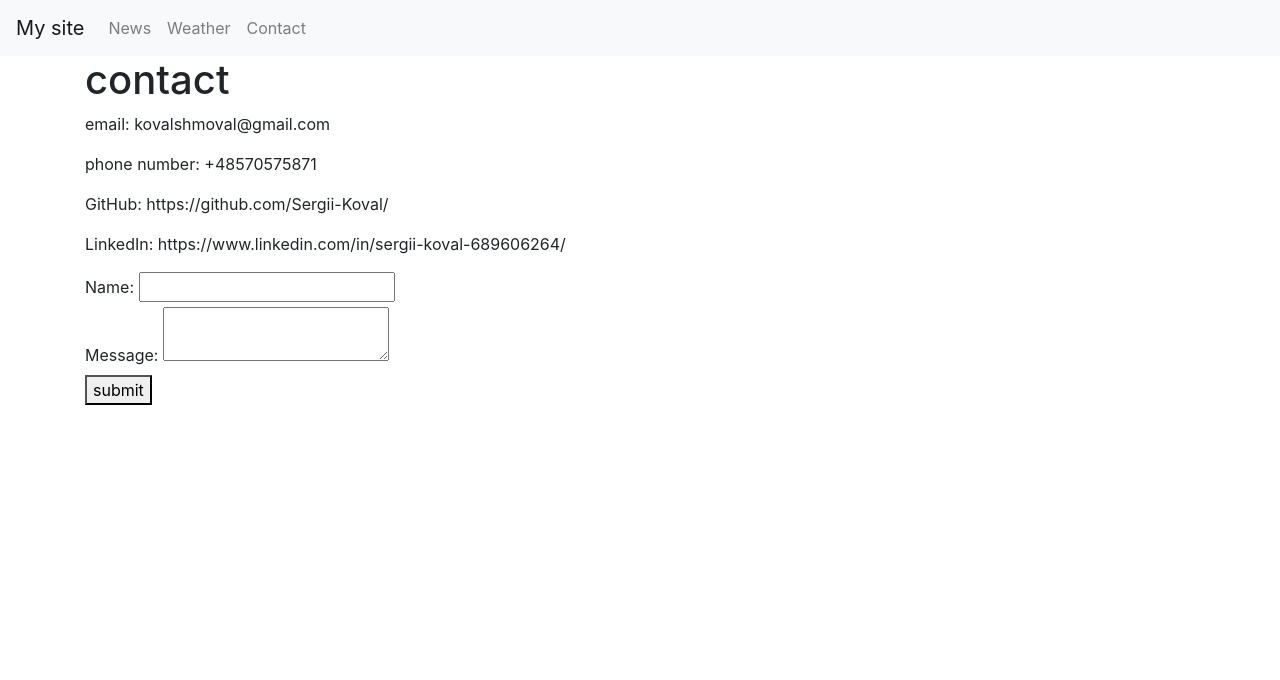
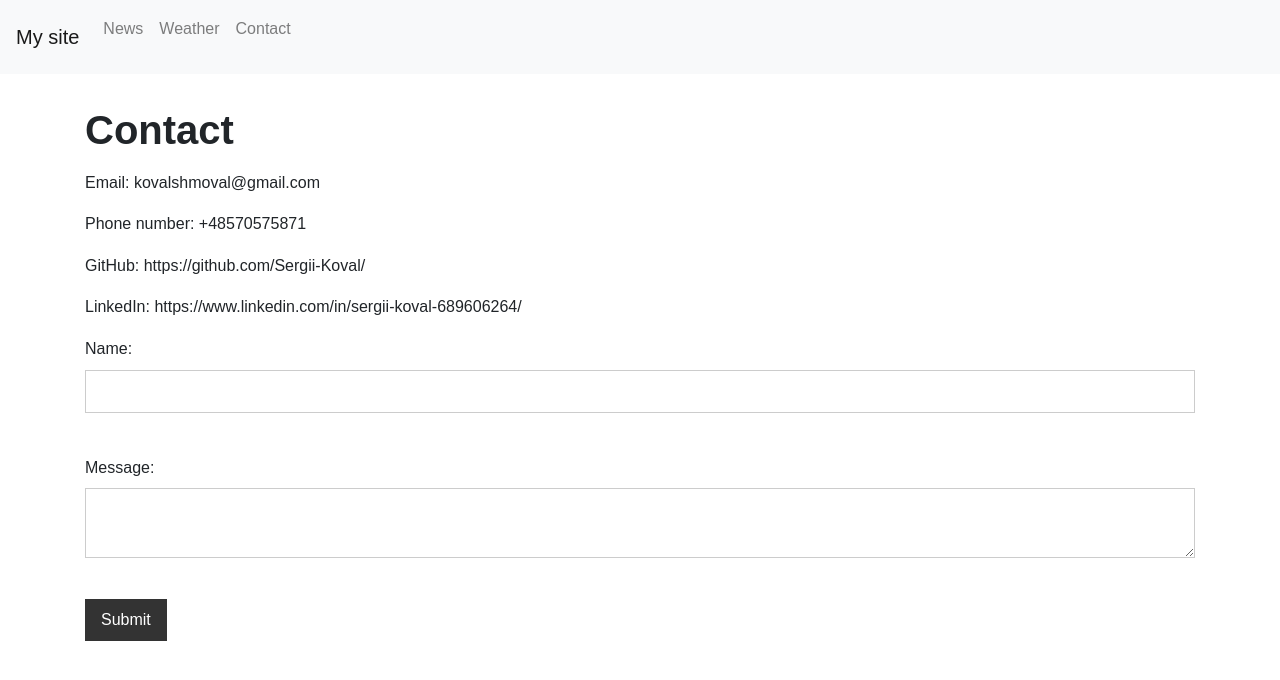
Before and after one commit to Sergii-Koval/GIt_test_folder, a Flask app: page /contact in a window 1280 px wide. Shown: the top 680 px of the page. Run offline with Flask 3, Linux system fonts and the light colour scheme; some libraries are stand-ins or nearby versions.

Commit message:
add css and optimize code

```diff
--- a/app.py
+++ b/app.py
@@ -2,6 +2,7 @@ from flask import Flask, render_template, request, redirect, url_for
 import json
 from utils import get_news, search_movie, get_weather_data
 from datetime import datetime
+from config import movie_api_key, news_api_key, weather_api_key
 
 app = Flask(__name__)
 
@@ -12,28 +13,24 @@ def home():
 
 @app.route('/search_movie', methods=['POST'])
 def search():
-    api_key = '71b74252366bfdee35930c6b3e0ada0b'
     movie_title = request.form['movie_title']
-    movie_results = search_movie(api_key, movie_title)
+    movie_results = search_movie(movie_api_key, movie_title)
     return render_template('index.html', movie_results=movie_results)
 
 @app.route('/news')
 def news():
-    api_key = "4a1faca4363a44a4acfaa1ed621b1d41"
-    news = get_news(api_key)
-    return render_template('news.html', news=news)
+    news_data = get_news(news_api_key)
+    return render_template('news.html', news=news_data)
 
 @app.route('/weather')
 def weather():
-    api_key = 'ee3a5b3e2579c460393c5bd95f670bca'
     cities = ['Warsaw', 'Minsk', 'Batumi']
-    weather_data = get_weather_data(api_key, cities)
+    weather_data = get_weather_data(weather_api_key, cities)
     return render_template('weather.html', weather_data=weather_data)
 
 @app.route('/contact')
 def contact():
     return render_template('contact.html')
-
 
 @app.route('/submit_contact', methods=['POST'])
 def submit_contact():
@@ -55,6 +52,5 @@ def submit_contact():
 def success():
     return render_template('success.html')
 
-
 if __name__ == '__main__':
     app.run(debug=True)
--- /dev/null
+++ b/config.py
@@ -0,0 +1,3 @@
+movie_api_key = '71b74252366bfdee35930c6b3e0ada0b'
+news_api_key = '4a1faca4363a44a4acfaa1ed621b1d41'
+weather_api_key = 'ee3a5b3e2579c460393c5bd95f670bca'
--- a/contacts.json
+++ b/contacts.json
@@ -1,3 +1,4 @@
 {"name": "Koval", "message": "Welcome!"}
 {"name": "Koval", "message": "qweqweqw"}
 {"name": "Sergii Koval", "message": "dbfgbfgbf"}
+{"name": "user1939", "message": "i'm so old"}
--- /dev/null
+++ b/static/css/style.css
@@ -0,0 +1,59 @@
+/* Общие стили */
+body {
+  font-family: Arial, sans-serif;
+  line-height: 1.6;
+}
+
+/* Заголовки */
+h1, h2, h3, h4, h5, h6 {
+  font-weight: bold;
+  margin: 0 0 1rem;
+}
+
+/* Стили для навигационной панели */
+.navbar {
+  margin-bottom: 2rem;
+}
+
+/* Стили для контейнера */
+.container {
+  margin-top: 2rem;
+  margin-bottom: 2rem;
+}
+
+/* Стили для форм */
+form {
+  margin-bottom: 1rem;
+}
+
+form input,
+form textarea {
+  display: block;
+  width: 100%;
+  padding: 0.5rem;
+  margin-bottom: 1rem;
+  border: 1px solid #ccc;
+}
+
+form button {
+  display: inline-block;
+  background-color: #333;
+  color: #fff;
+  padding: 0.5rem 1rem;
+  border: none;
+  cursor: pointer;
+}
+
+form button:hover {
+  background-color: #555;
+}
+
+/* Стили для списков */
+ul {
+  list-style: none;
+  padding: 0;
+}
+
+li {
+  margin-bottom: 1rem;
+}
--- a/templates/base.html
+++ b/templates/base.html
@@ -8,6 +8,7 @@
   <link rel="stylesheet" href="https://maxcdn.bootstrapcdn.com/bootstrap/4.0.0/css/bootstrap.min.css">
   <!-- Add custom CSS -->
   <link rel="stylesheet" href="{{ url_for('static', filename='css/style.css') }}">
+  {% block head_extra %}{% endblock %}
 </head>
 <body>
   <nav class="navbar navbar-expand-lg navbar-light bg-light">
@@ -42,14 +43,17 @@
     {% endif %}
   {% endwith %}
 
-  <div class="container">
-    {% block content %}
-    {% endblock %}
-  </div>
+  <main role="main">
+    <section class="container">
+      {% block content %}
+      {% endblock %}
+    </section>
+  </main>
 
   <!-- Add Bootstrap scripts -->
   <script src="https://code.jquery.com/jquery-3.2.1.slim.min.js"></script>
   <script src="https://cdnjs.cloudflare.com/ajax/libs/popper.js/1.12.9/umd/popper.min.js"></script>
   <script src="https://maxcdn.bootstrapcdn.com/bootstrap/4.0.0/js/bootstrap.min.js"></script>
+  {% block scripts %}{% endblock %}
 </body>
 </html>
--- a/templates/contact.html
+++ b/templates/contact.html
@@ -5,9 +5,9 @@
 {% endblock %}
 
 {% block content %}
-  <h1>contact</h1>
-  <p>email: kovalshmoval@gmail.com</p>
-  <p>phone number: +48570575871 </p>
+  <h1>Contact</h1>
+  <p>Email: kovalshmoval@gmail.com</p>
+  <p>Phone number: +48570575871</p>
   <p>GitHub: https://github.com/Sergii-Koval/</p>
   <p>LinkedIn: https://www.linkedin.com/in/sergii-koval-689606264/</p>
 
@@ -15,9 +15,11 @@
     <label for="name">Name:</label>
     <input type="text" id="name" name="name" required>
     <br>
+
     <label for="message">Message:</label>
     <textarea id="message" name="message" required></textarea>
     <br>
-    <button type="submit">submit</button>
+
+    <button type="submit">Submit</button>
   </form>
 {% endblock %}
--- a/templates/index.html
+++ b/templates/index.html
@@ -6,7 +6,7 @@
 
 {% block content %}
   <h1>Welcome!</h1>
-  <p>Here you can find information about movies with  TMDb API.</p>
+  <p>Here you can find information about movies with TMDb API.</p>
 
   <form action="{{ url_for('search') }}" method="post">
     <label for="movie_title">Enter movie title:</label>
--- a/templates/news.html
+++ b/templates/news.html
@@ -12,7 +12,6 @@
     {% for article in news %}
       <li>
         <a href="{{ article.url }}" target="_blank">{{ article.title }}</a>
-
       </li>
     {% endfor %}
   </ul>
--- a/templates/weather.html
+++ b/templates/weather.html
@@ -7,7 +7,7 @@
 {% block content %}
   <h1>Weather</h1>
 
-  <h2>Weather in :</h2>
+  <h2>Weather in:</h2>
   <ul>
     {% for city_weather in weather_data %}
       <li>
```
Also changed, not shown: database.py (added, +38 -0 lines).
